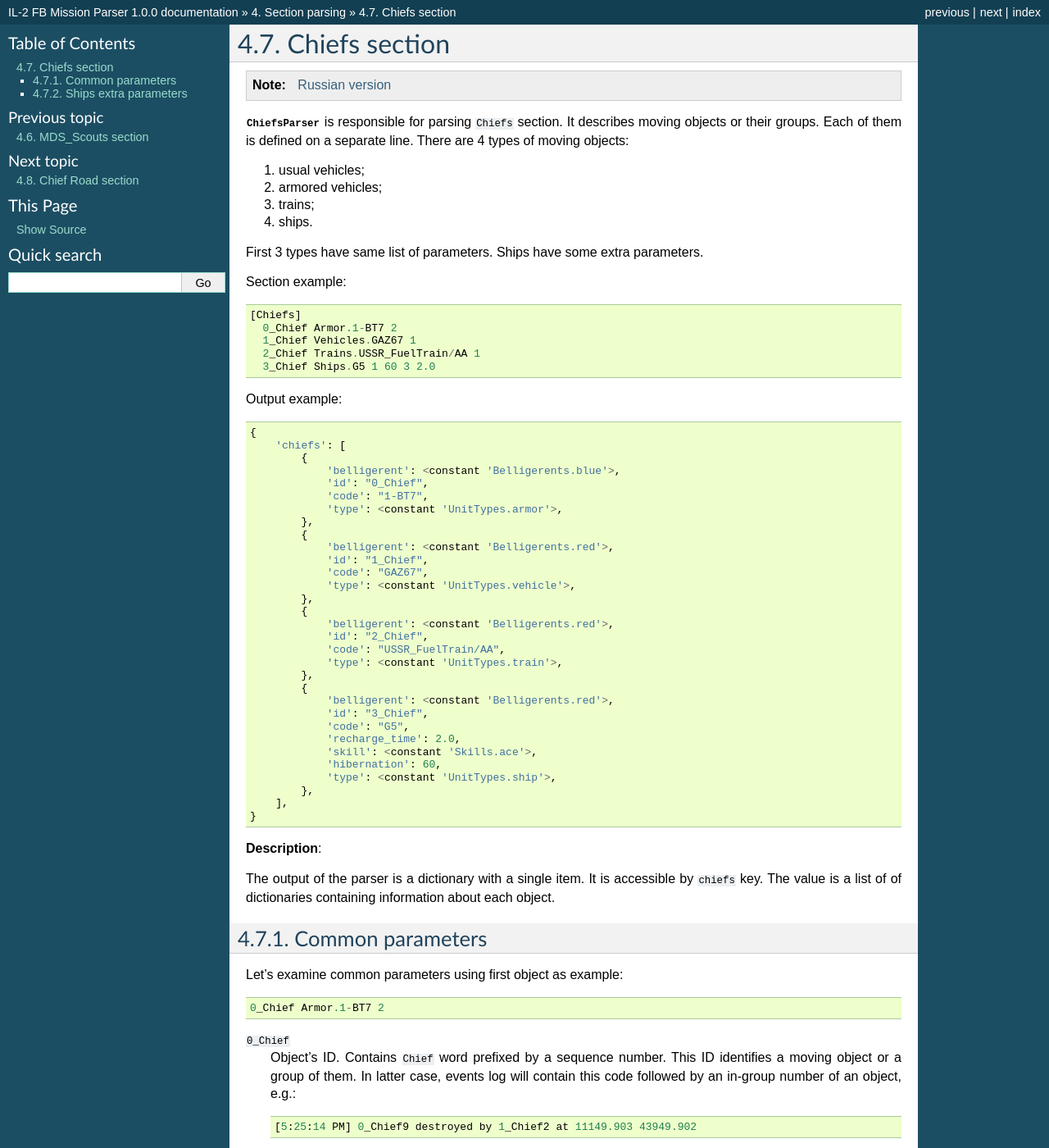
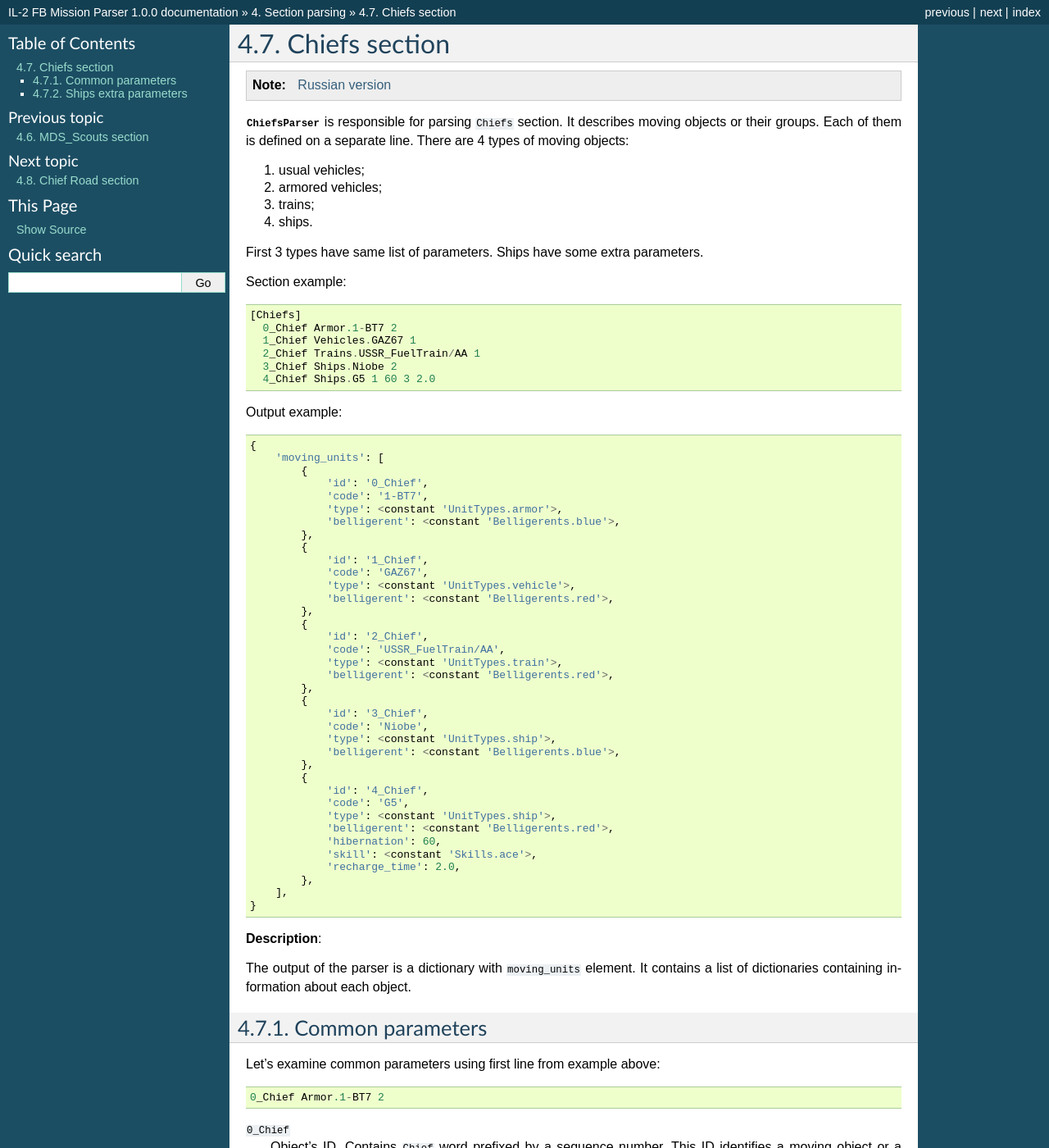
Before and after one commit to IL2HorusTeam/il2fb-mission-parser, a Sphinx documentation site: the page built from docs/parsers/chiefs.rst, in a window 1280 px wide and 1400 px high. Shown: the whole window at 82% size. Built offline with Sphinx 7.4.7, drawn with Linux system fonts in a browser that asks for light colours.

Commit message:
update docs for "Chiefs" section parser

```diff
--- a/docs/parsers/chiefs.rst
+++ b/docs/parsers/chiefs.rst
@@ -24,7 +24,8 @@ Section example::
       0_Chief Armor.1-BT7 2
       1_Chief Vehicles.GAZ67 1
       2_Chief Trains.USSR_FuelTrain/AA 1
-      3_Chief Ships.G5 1 60 3 2.0
+      3_Chief Ships.Niobe 2
+      4_Chief Ships.G5 1 60 3 2.0
 
 
 Output example:
@@ -32,48 +33,54 @@ Output example:
 .. code-block:: python
 
     {
-        'chiefs': [
+        'moving_units': [
             {
+                'id': '0_Chief',
+                'code': '1-BT7',
+                'type': <constant 'UnitTypes.armor'>,
                 'belligerent': <constant 'Belligerents.blue'>,
-                'id': "0_Chief",
-                'code': "1-BT7",
-                'type': <constant 'UnitTypes.armor'>,
             },
             {
+                'id': '1_Chief',
+                'code': 'GAZ67',
+                'type': <constant 'UnitTypes.vehicle'>,
                 'belligerent': <constant 'Belligerents.red'>,
-                'id': "1_Chief",
-                'code': "GAZ67",
-                'type': <constant 'UnitTypes.vehicle'>,
             },
             {
+                'id': '2_Chief',
+                'code': 'USSR_FuelTrain/AA',
+                'type': <constant 'UnitTypes.train'>,
                 'belligerent': <constant 'Belligerents.red'>,
-                'id': "2_Chief",
-                'code': "USSR_FuelTrain/AA",
-                'type': <constant 'UnitTypes.train'>,
             },
             {
+                'id': '3_Chief',
+                'code': 'Niobe',
+                'type': <constant 'UnitTypes.ship'>,
+                'belligerent': <constant 'Belligerents.blue'>,
+            },
+            {
+                'id': '4_Chief',
+                'code': 'G5',
+                'type': <constant 'UnitTypes.ship'>,
                 'belligerent': <constant 'Belligerents.red'>,
-                'id': "3_Chief",
-                'code': "G5",
+                'hibernation': 60,
+                'skill': <constant 'Skills.ace'>,
                 'recharge_time': 2.0,
-                'skill': <constant 'Skills.ace'>,
-                'hibernation': 60,
-                'type': <constant 'UnitTypes.ship'>,
             },
         ],
     }
 
+
 **Description**:
 
-The output of the parser is a dictionary with a single item. It is accessible
-by ``chiefs`` key. The value is a list of of dictionaries containing
-information about each object.
+The output of the parser is a dictionary with ``moving_units`` element. It contains a
+list of dictionaries containing information about each object.
 
 
 Common parameters
 -----------------
 
-Let's examine common parameters using first object as example::
+Let's examine common parameters using first line from example above::
 
     0_Chief Armor.1-BT7 2
 
@@ -109,6 +116,7 @@ Let's examine common parameters using first object as example::
   :Output path: ``belligerent``
   :Output type: complex `belligerents`_ constant
 
+
 Ships extra parameters
 ----------------------
 
@@ -141,6 +149,6 @@ parameters are:
   :Output value: original value converted to float number
 
 
-.. _unit type: https://github.com/IL2HorusTeam/il2fb-commons/blob/master/il2fb/commons/__init__.py#L34
-.. _belligerents: https://github.com/IL2HorusTeam/il2fb-commons/blob/master/il2fb/commons/organization.py#L17
-.. _skills: https://github.com/IL2HorusTeam/il2fb-commons/blob/master/il2fb/commons/__init__.py#L27
+.. _unit type: https://github.com/IL2HorusTeam/il2fb-commons/blob/master/il2fb/commons/__init__.py#L35
+.. _belligerents: https://github.com/IL2HorusTeam/il2fb-commons/blob/master/il2fb/commons/organization.py#L20
+.. _skills: https://github.com/IL2HorusTeam/il2fb-commons/blob/master/il2fb/commons/__init__.py#L28
```
